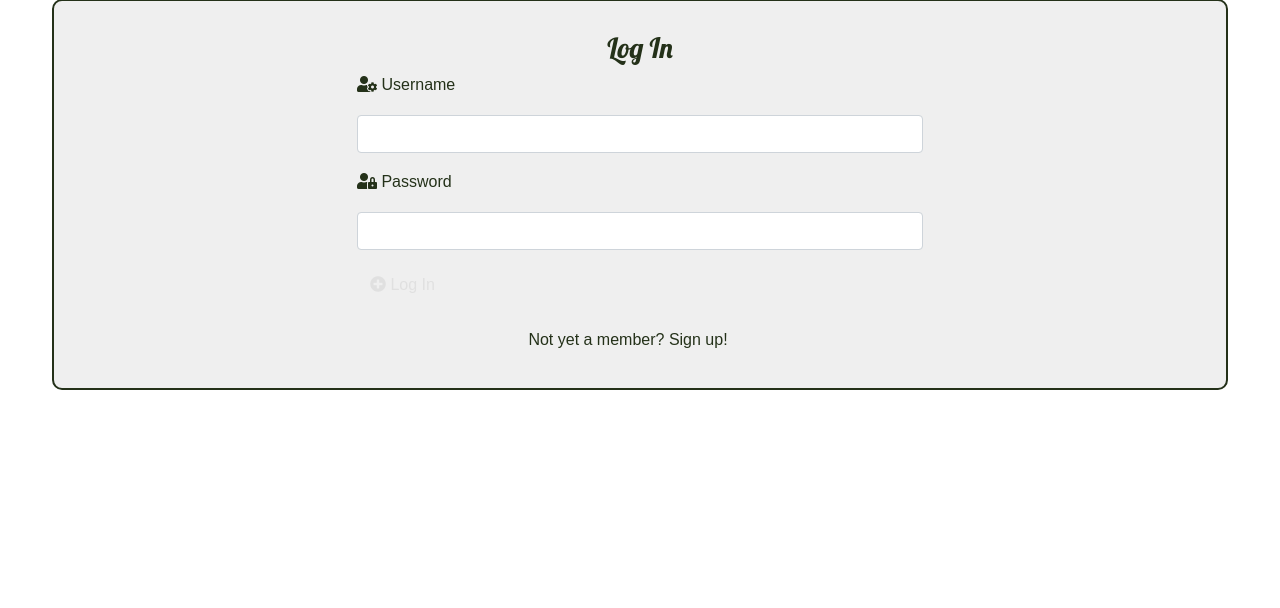
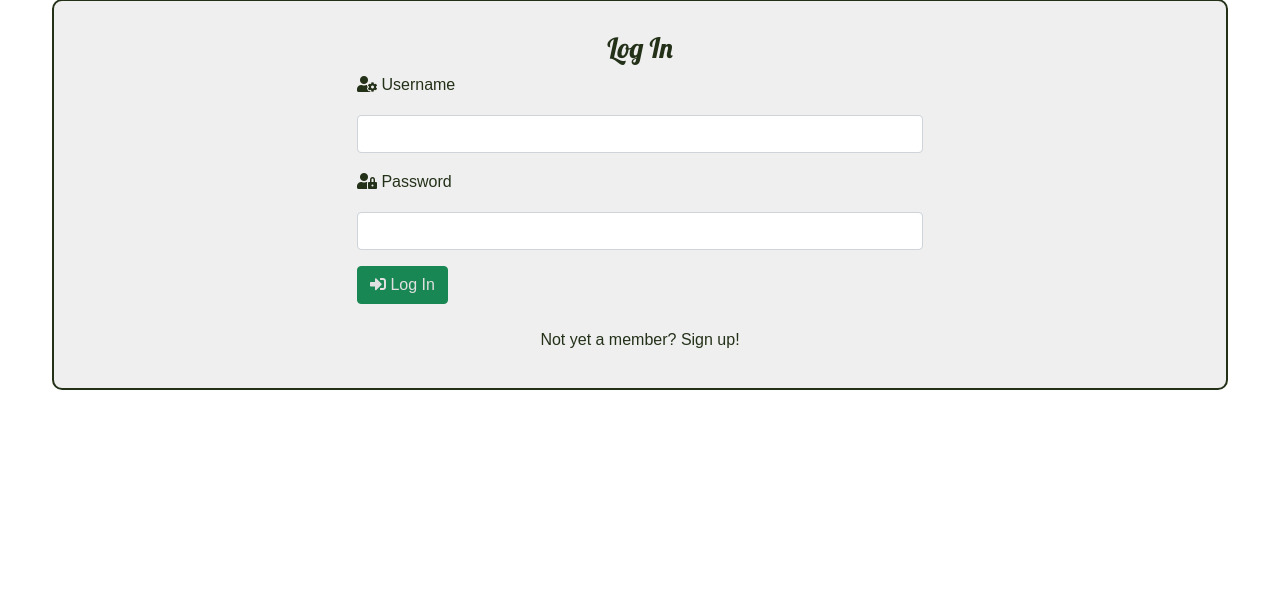
Before and after one commit to Cairi-S/vegan-Glasgow, a Flask app: page /login in a window 1280 px wide. Shown: the part 114-722 px from the top of the page. Run offline with Flask 2, Linux system fonts and the light colour scheme; some libraries are stand-ins or nearby versions; some web fonts are replaced.

Commit message:
Add justify-content to login link,change btn color/icon, add margin to header

```diff
--- a/templates/login.html
+++ b/templates/login.html
@@ -3,21 +3,27 @@
 
     <div class="row g-0 form-container">
         <div class="col-md-6 offset-md-3 col-sm-8 offset-sm-2">
-            <h3 class="form-header">Log In</h3>
+            <h3 class="form-header mobile-header-margin">Log In</h3>
         </div>
         <form class="col-md-6 offset-md-3 col-sm-8 offset-sm-2" method="POST" action="{{ url_for('login') }}">
             <div class="mb-3">
-                <label for="username" class="form-label form-instructions"><i class="fas fa-user-cog"></i>  Username</label>
+                <label for="username" class="form-label form-instructions">
+                  <i class="fas fa-user-cog"></i>  Username
+                </label>
                 <input type="text" class="form-control" id="username" name="username" aria-describedby="usernameHelp" required>
               </div>
               <div class="mb-3">
-                <label for="password" class="form-label form-instructions"><i class="fas fa-user-lock"></i> Password</label>
+                <label for="password" class="form-label form-instructions">
+                  <i class="fas fa-user-lock"></i> Password
+                </label>
                 <input type="password" class="form-control" id="password" name="password" minlength="6" pattern="(?=.*\d)(?=.*[a-z])(?=.*[A-Z]).{6,}" aria-describedby="passwordHelp" required>
               </div>
-              <button type="submit" class="btn form-instructions form-button"><i class="fas fa-plus-circle"></i> Log In</button>
+              <button type="submit" class="btn btn-success form-instructions form-button">
+                <i class="fas fa-sign-in-alt"></i> Log In
+              </button>
         </form>
 
-        <div class="row">
+        <div class="row g-0 d-flex justify-content-center">
           <div class="col-sm-12 form-instructions">
             <p>Not yet a member? <a href="{{ url_for('signup') }}"> Sign up!</a></p>
           </div>
```
